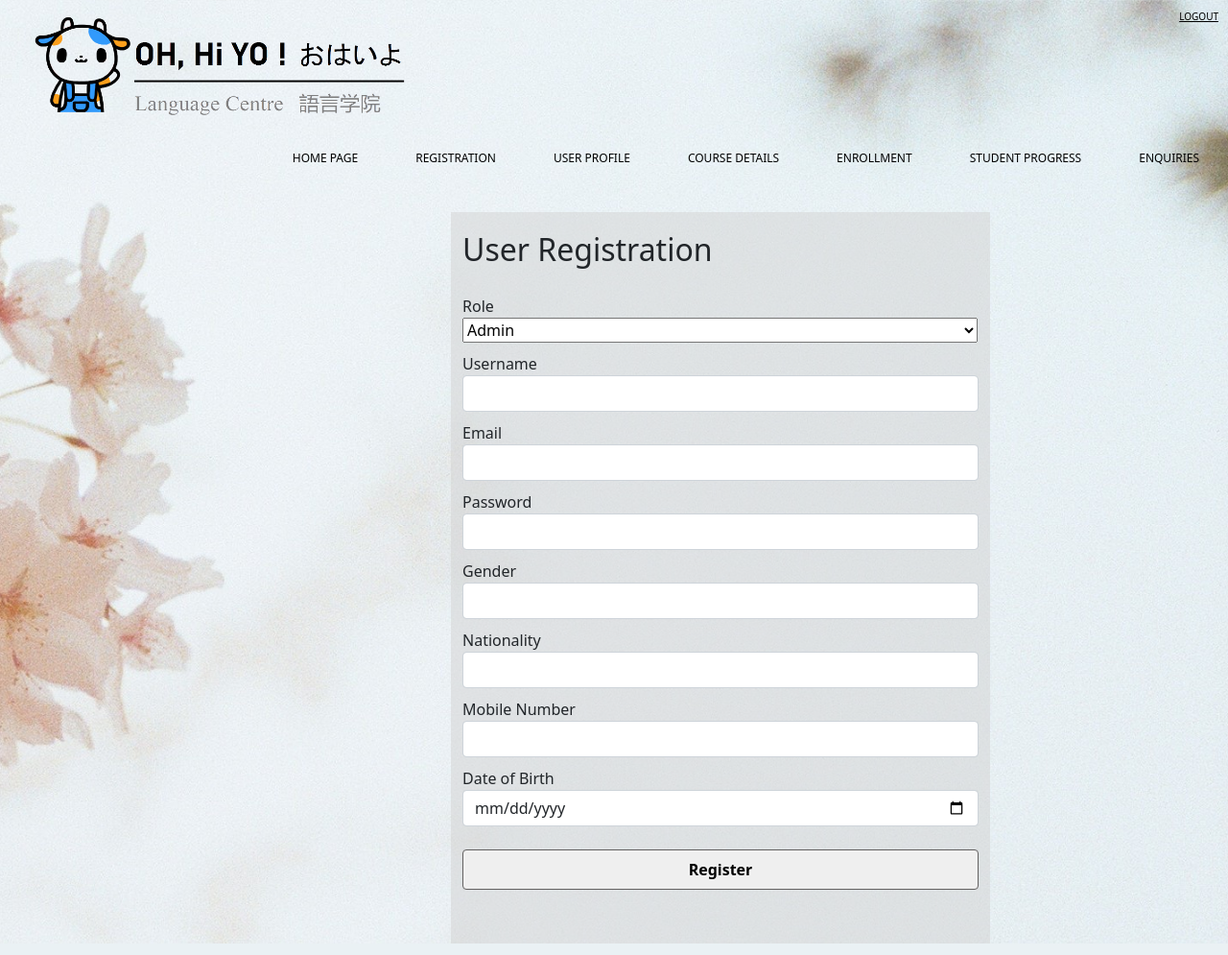
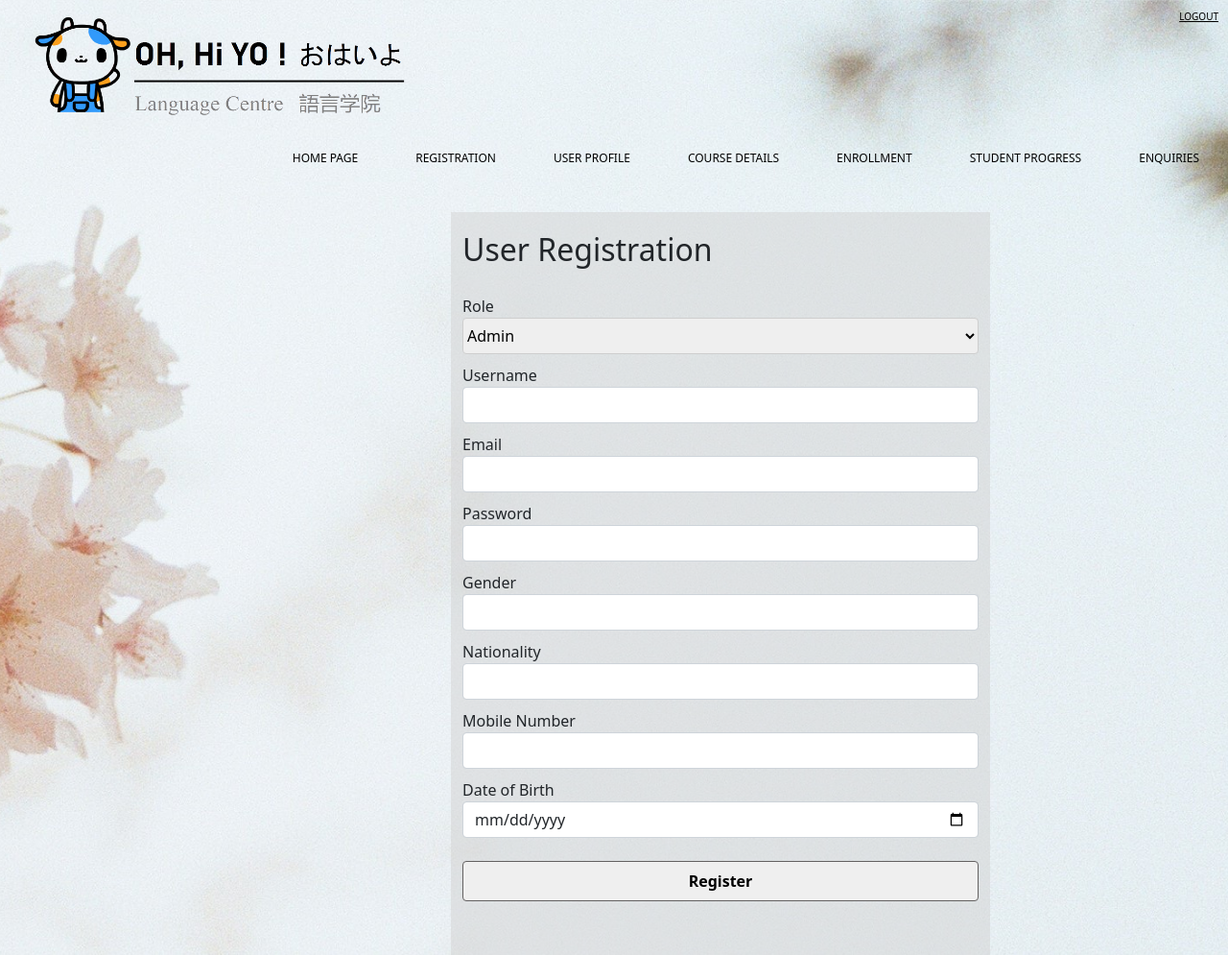
Before and after one commit to Polluxfly/SETP_Grp4, a PHP site: page /createuser.php in a window 1280 px wide; the page is wider, and only the part inside the window is pictured. Shown: that part at 96% size. Run offline with PHP 8.4, Linux system fonts and the light colour scheme; data that the repository does not hold is empty.

Commit message:
Add files via upload

```diff
--- a/SETP_Group4/css/createuser.css
+++ b/SETP_Group4/css/createuser.css
@@ -137,3 +137,10 @@ h2 {
     width: 95%;
     border-radius: 5px;
 }
+
+select {
+    width: 538px;
+    height: 38px;
+    border-radius: 4px;
+    border-color: #cecece;
+}
```
